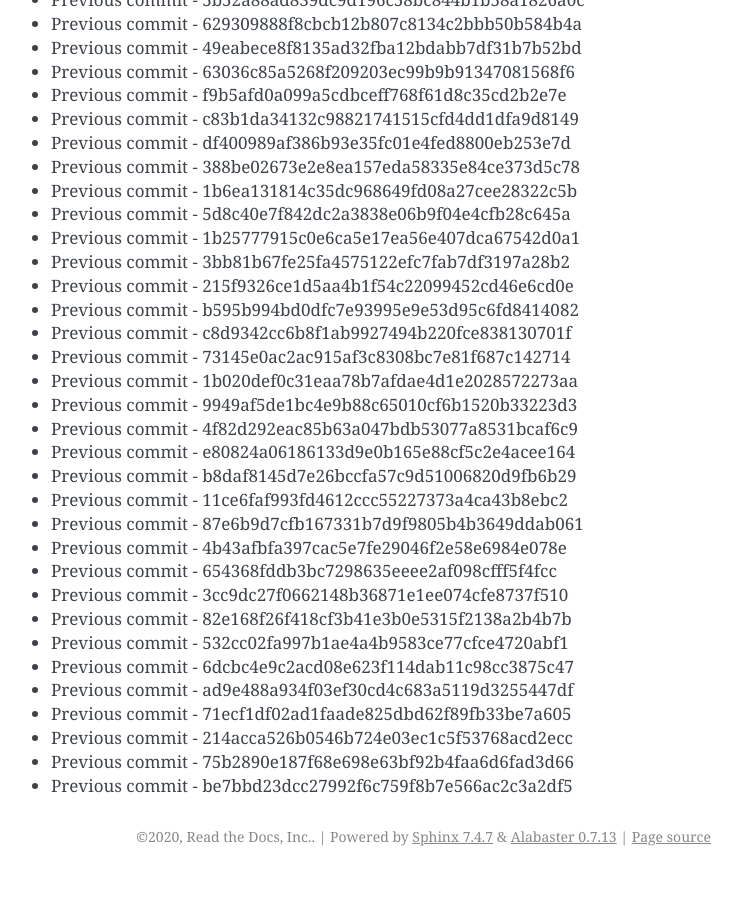
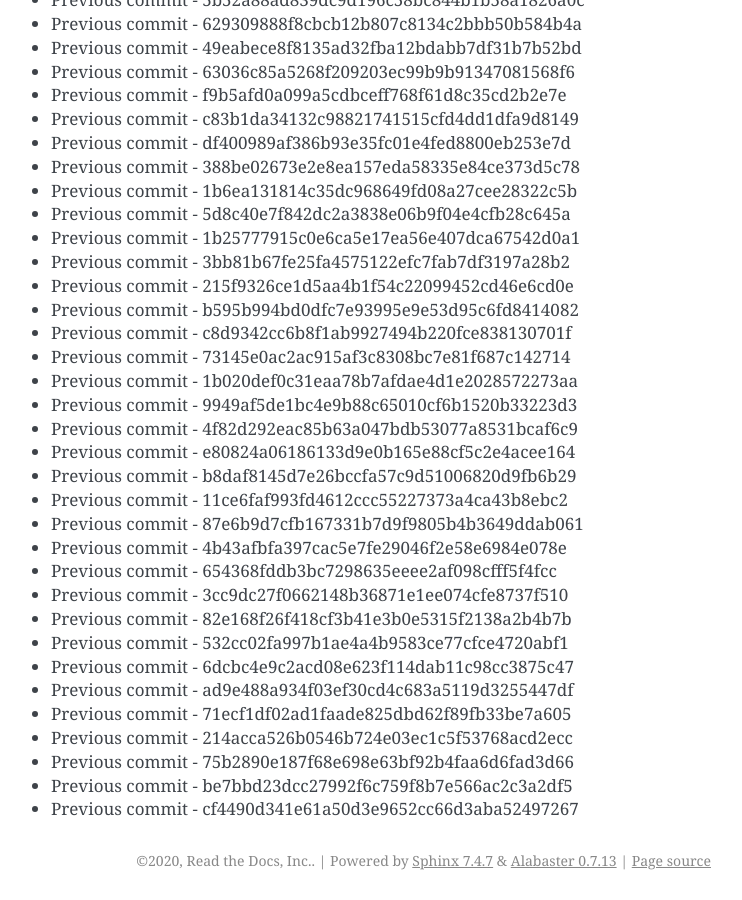
Before and after one commit to readthedocs/rtd-git-stresstest, a Sphinx documentation site: the page built from docs/updates.rst, in a window 1280 px wide and 900 px high, scrolled down 43918 px. Shown: the whole window, without its empty margins (399-1141 px from the left). Built offline with Sphinx 7.4.7, drawn with Linux system fonts in a browser that asks for light colours; before the commit the page ends 44794 px from its top, so only the background shows below that.

Commit message:
Generating commit from previous: cf4490d341e61a50d3e9652cc66d3aba52497267

```diff
--- a/docs/updates.rst
+++ b/docs/updates.rst
@@ -1877,3 +1877,4 @@ It can be tested for any performance characteristics.
 * Previous commit - 214acca526b0546b724e03ec1c5f53768acd2ecc
 * Previous commit - 75b2890e187f68e698e63bf92b4faa6d6fad3d66
 * Previous commit - be7bbd23dcc27992f6c759f8b7e566ac2c3a2df5
+* Previous commit - cf4490d341e61a50d3e9652cc66d3aba52497267
```
